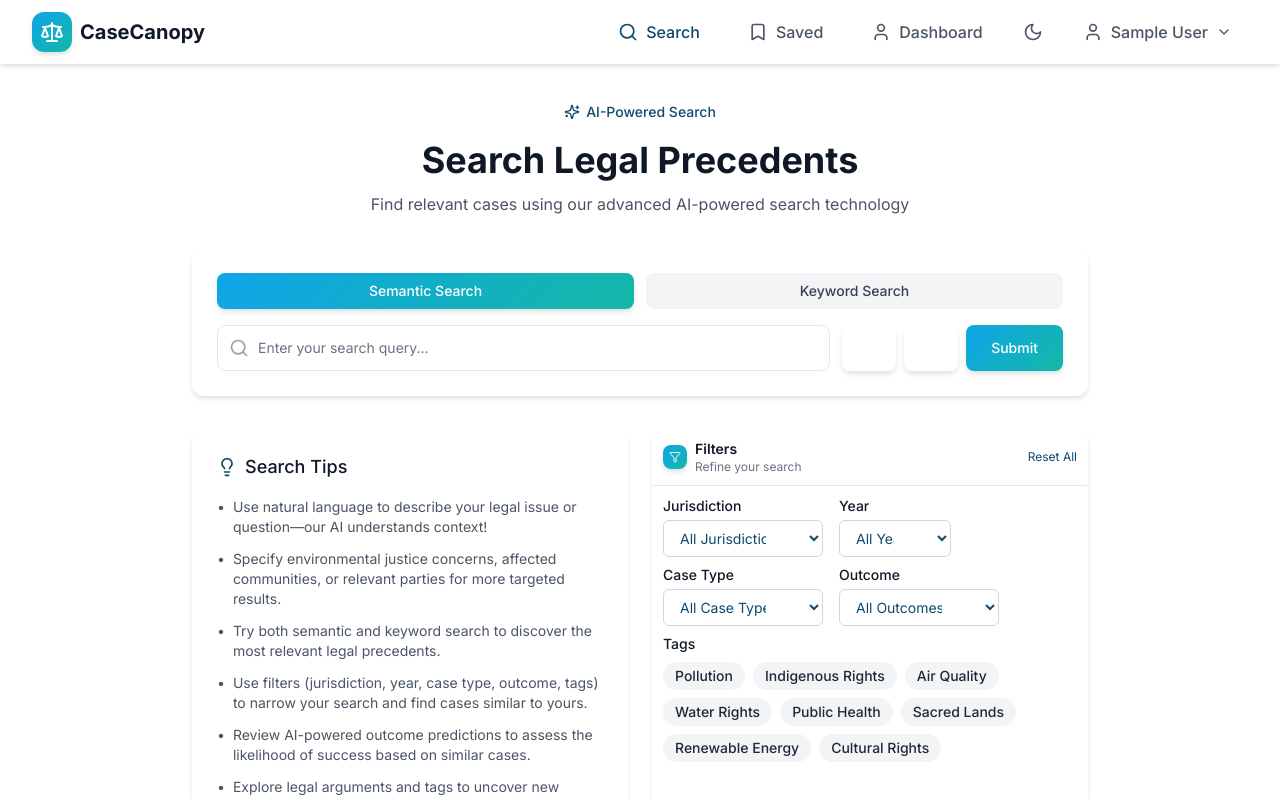
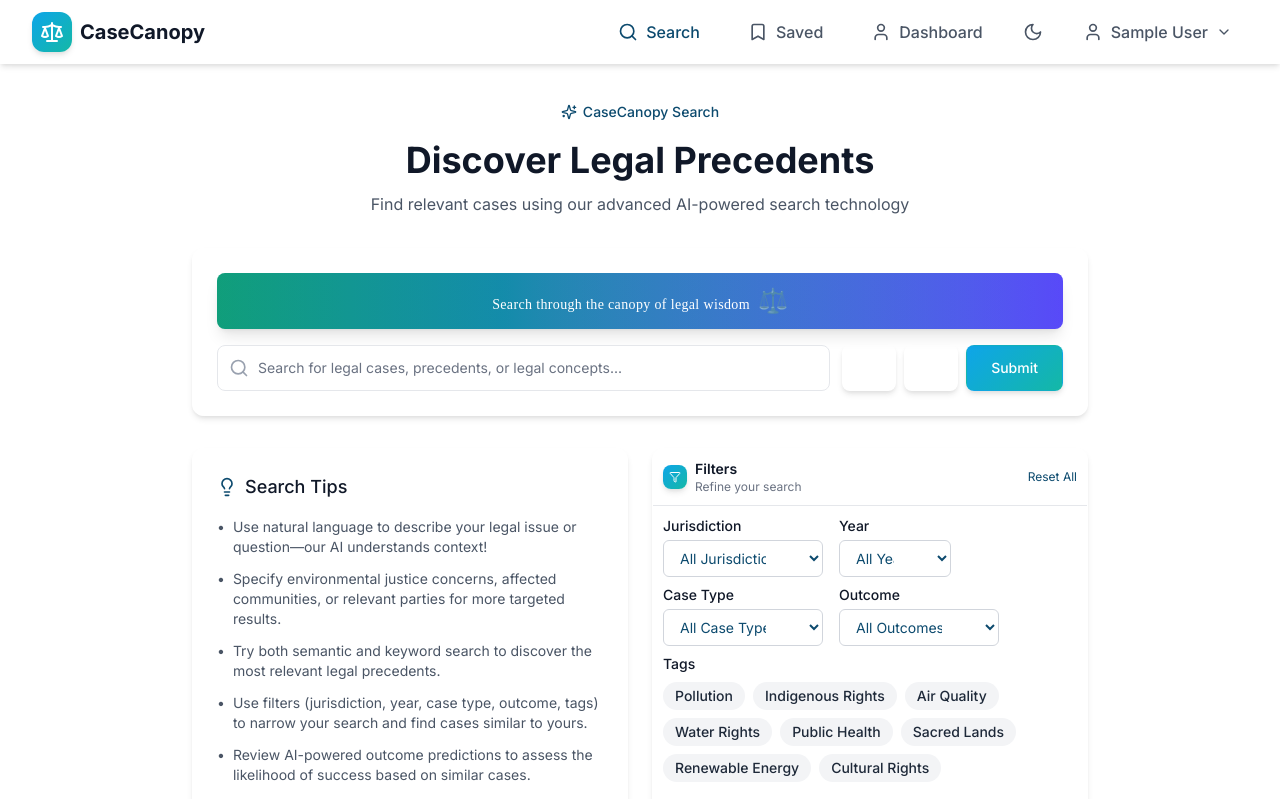
Before and after one commit to khushiiagrawal/CaseCanopy, a Next.js app in the folder frontend/: page /search in a window 1280 px wide. Shown: the top 799 px of the page. Built offline with nearby package versions, Linux system fonts and the light colour scheme; sample sign-in values are in the browser's storage.

Commit message:
[refactor]: fixed the search box
Signed-off-by: arpit529srivastava <arpitsrivastava529@gmail.com>

```diff
--- a/frontend/src/app/search/page.tsx
+++ b/frontend/src/app/search/page.tsx
@@ -20,7 +20,6 @@ import Loader from "@/components/Loader";
 export default function SearchPage() {
   const router = useRouter();
   const [searchQuery, setSearchQuery] = useState("");
-  const [searchType, setSearchType] = useState<"keyword" | "semantic">("semantic");
   const [isRecording, setIsRecording] = useState(false);
   const [isUploading, setIsUploading] = useState(false);
   const mediaRecorderRef = useRef<MediaRecorder | null>(null);
@@ -66,7 +65,6 @@ export default function SearchPage() {
           },
           body: JSON.stringify({
             query: searchQuery,
-            type: searchType,
           }),
         });
 
@@ -76,7 +74,7 @@ export default function SearchPage() {
 
         await response.json();
         router.push(
-          `/results?q=${encodeURIComponent(searchQuery)}&type=${searchType}`
+          `/results?q=${encodeURIComponent(searchQuery)}`
         );
       } catch {
         setToast({
@@ -202,14 +200,13 @@ export default function SearchPage() {
           <div className="text-center mb-8">
             <div className="inline-flex items-center px-3 py-1.5 rounded-full bg-primary-100 dark:bg-primary-900/50 text-primary-700 dark:text-primary-300 mb-3">
               <Sparkles className="h-4 w-4 mr-1.5" />
-              <span className="text-sm font-medium">AI-Powered Search</span>
+              <span className="text-sm font-medium">CaseCanopy Search</span>
             </div>
             <h1 className="text-3xl md:text-4xl font-bold text-gray-900 dark:text-white mb-3">
-              Search Legal Precedents
+              Discover Legal Precedents
             </h1>
             <p className="text-base text-gray-600 dark:text-gray-300 max-w-2xl mx-auto">
-              Find relevant cases using our advanced AI-powered search
-              technology
+              Find relevant cases using our advanced AI-powered search technology
             </p>
           </div>
 
@@ -217,28 +214,12 @@ export default function SearchPage() {
           <div className="bg-white dark:bg-gray-800 rounded-xl shadow-modern p-6 mb-8 glass">
             <form onSubmit={handleSearch}>
               <div className="flex space-x-3 mb-4">
-                <button
-                  type="button"
-                  onClick={() => setSearchType("semantic")}
-                  className={`flex-1 py-2 px-4 rounded-lg text-sm font-medium transition-all duration-200 ${
-                    searchType === "semantic"
-                      ? "bg-gradient-primary text-white shadow-modern"
-                      : "bg-gray-100 dark:bg-gray-700 text-gray-700 dark:text-gray-300 hover:bg-gray-200 dark:hover:bg-gray-600"
-                  }`}
-                >
-                  Semantic Search
-                </button>
-                <button
-                  type="button"
-                  onClick={() => setSearchType("keyword")}
-                  className={`flex-1 py-2 px-4 rounded-lg text-sm font-medium transition-all duration-200 ${
-                    searchType === "keyword"
-                      ? "bg-gradient-primary text-white shadow-modern"
-                      : "bg-gray-100 dark:bg-gray-700 text-gray-700 dark:text-gray-300 hover:bg-gray-200 dark:hover:bg-gray-600"
-                  }`}
-                >
-                  Keyword Search
-                </button>
+                <div className="w-full text-center py-3 px-4 rounded-lg text-sm font-medium bg-gradient-to-r from-emerald-600 via-primary-500 to-indigo-600 text-white shadow-lg hover:shadow-xl transition-all duration-300 relative overflow-hidden group">
+                  <div className="absolute inset-0 bg-gradient-to-r from-emerald-400/20 via-primary-400/20 to-indigo-400/20 animate-gradient-x"></div>
+
+                  <span className="font-serif tracking-wide relative z-10">Search through the canopy of legal wisdom</span>
+                  <span className="text-2xl ml-2">⚖️</span>
+                </div>
               </div>
 
               <div className="flex">
@@ -250,7 +231,7 @@ export default function SearchPage() {
                     type="text"
                     value={searchQuery}
                     onChange={(e) => setSearchQuery(e.target.value)}
-                    placeholder="Enter your search query..."
+                    placeholder="Search for legal cases, precedents, or legal concepts..."
                     className="block w-full pl-10 pr-3 py-3 border border-gray-200 dark:border-gray-700 rounded-lg leading-5 bg-white dark:bg-gray-800 placeholder-gray-500 dark:placeholder-gray-400 focus:outline-none focus:ring-2 focus:ring-primary-500 focus:border-transparent sm:text-sm transition-all duration-200"
                   />
                 </div>
@@ -258,21 +239,21 @@ export default function SearchPage() {
                   <button
                     type="button"
                     onClick={handleVoiceInput}
-                    className={`inline-flex items-center px-4 py-3 border border-transparent text-sm font-medium rounded-lg shadow-modern text-white cursor-pointer ${
+                    className={`inline-flex items-center px-4 py-3 border border-transparent text-sm font-medium rounded-lg shadow-modern text-white cursor-pointer transition-all duration-300 hover:scale-110 hover:rotate-3 ${
                       isRecording
                         ? 'bg-red-500 hover:bg-red-600'
                         : 'bg-primary-500 hover:bg-primary-600'
-                    } focus:outline-none focus:ring-2 focus:ring-offset-2 focus:ring-primary-500 transition-all duration-200`}
+                    } focus:outline-none focus:ring-2 focus:ring-offset-2 focus:ring-primary-500`}
                     title={isRecording ? "Stop Recording" : "Start Voice Input"}
                   >
                     <Mic className="h-5 w-5" />
                   </button>
                   <label
-                    className={`inline-flex items-center px-4 py-3 border border-transparent text-sm font-medium rounded-lg shadow-modern text-white cursor-pointer ${
+                    className={`inline-flex items-center px-4 py-3 border border-transparent text-sm font-medium rounded-lg shadow-modern text-white cursor-pointer transition-all duration-300 hover:scale-110 hover:-rotate-3 ${
                       isUploading
                         ? 'bg-gray-500 cursor-not-allowed'
                         : 'bg-primary-500 hover:bg-primary-600'
-                    } focus:outline-none focus:ring-2 focus:ring-offset-2 focus:ring-primary-500 transition-all duration-200`}
+                    } focus:outline-none focus:ring-2 focus:ring-offset-2 focus:ring-primary-500`}
                     title="Upload File"
                   >
                     <Upload className="h-5 w-5" />
@@ -286,7 +267,7 @@ export default function SearchPage() {
                   </label>
                   <button
                     type="submit"
-                    className="inline-flex items-center px-6 py-3 border border-transparent text-sm font-medium rounded-lg shadow-modern text-white bg-gradient-primary hover:shadow-modern-hover focus:outline-none focus:ring-2 focus:ring-offset-2 focus:ring-primary-500 transition-all duration-200"
+                    className="inline-flex items-center px-6 py-3 border border-transparent text-sm font-medium rounded-lg shadow-modern text-white bg-gradient-primary hover:shadow-modern-hover focus:outline-none focus:ring-2 focus:ring-offset-2 focus:ring-primary-500 transition-all duration-200 cursor-pointer hover:scale-105"
                   >
                     Submit
                   </button>
@@ -427,6 +408,29 @@ export default function SearchPage() {
         .dark .custom-scrollbar::-webkit-scrollbar-thumb:hover {
           background-color: rgba(75, 85, 99, 0.7);
         }
+
+        @import url('https://fonts.googleapis.com/css2?family=Playfair+Display:wght@500&display=swap');
+
+        .font-serif {
+          font-family: 'Playfair Display', serif;
+        }
+
+        @keyframes gradient-x {
+          0% {
+            background-position: 0% 50%;
+          }
+          50% {
+            background-position: 100% 50%;
+          }
+          100% {
+            background-position: 0% 50%;
+          }
+        }
+
+        .animate-gradient-x {
+          animation: gradient-x 15s ease infinite;
+          background-size: 200% 200%;
+        }
       `}</style>
     </div>
   );
```
